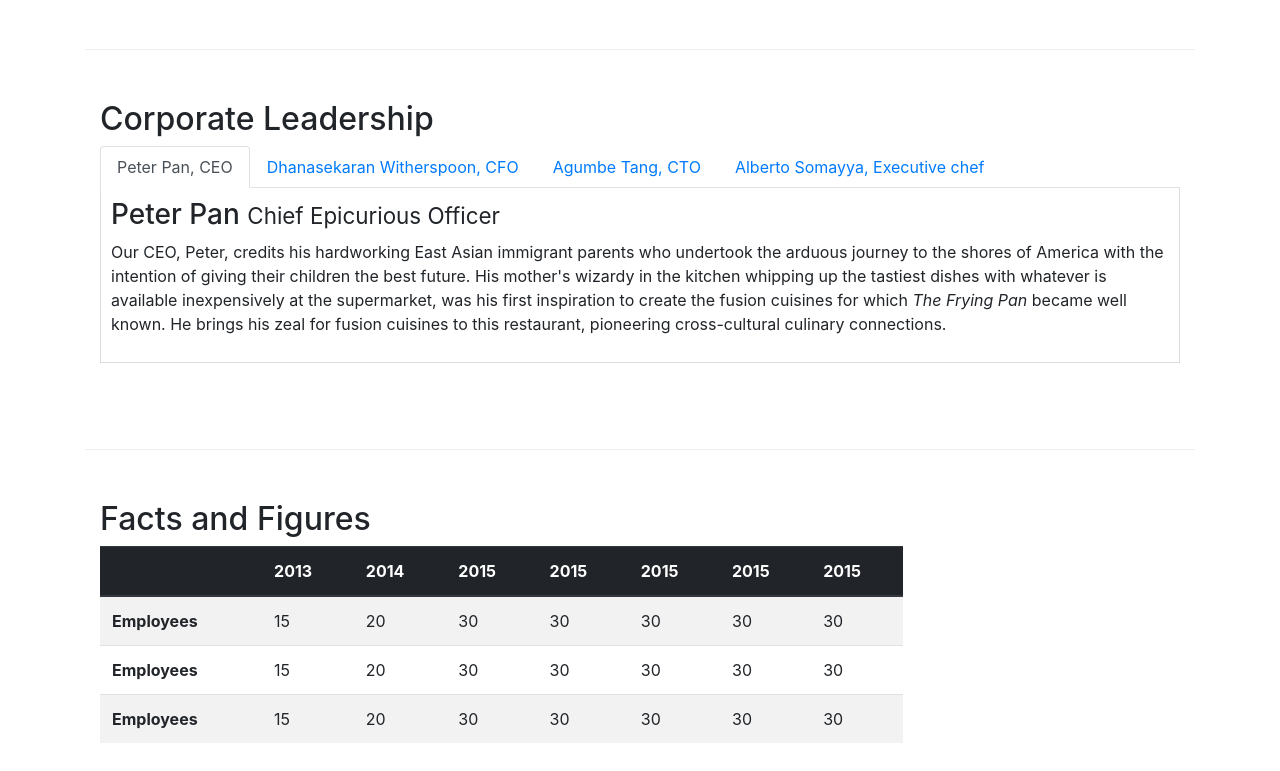
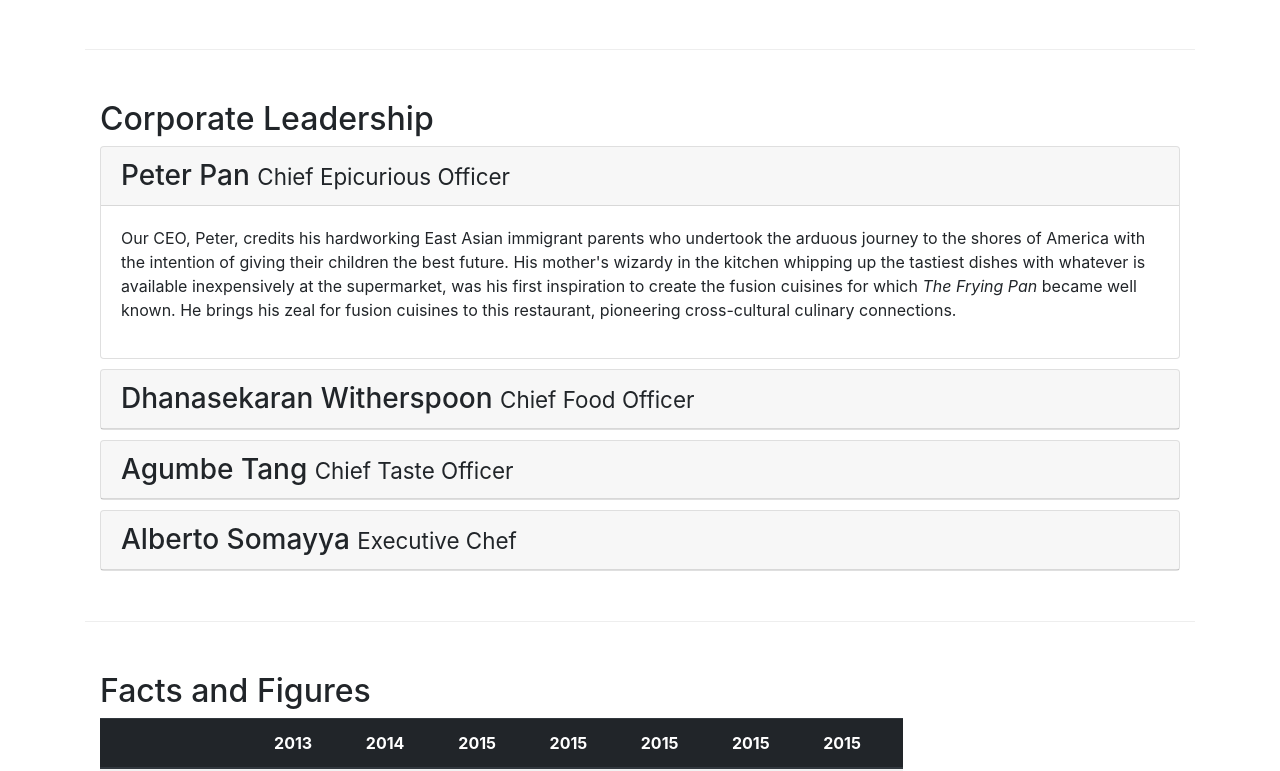
Before and after one commit to nakul07/Course2, a website: page conFusion/aboutus.html in a window 1280 px wide. Shown: the part 708-1479 px from the top of the page. Drawn offline with nearby package versions, Linux system fonts and the light colour scheme.

Commit message:
accordion

```diff
--- a/conFusion/aboutus.html
+++ b/conFusion/aboutus.html
@@ -96,49 +96,72 @@
             <div class="col-12">
                 <h2>Corporate Leadership</h2>
 
-                <ul class="nav nav-tabs">
-                    <li class="nav-item">
-                        <a href="#peter" class="nav-link active" role="tab" data-toggle="tab">Peter Pan, CEO</a>
-                    </li>
-                    <li class="nav-item">
-                        <a href="#danny" class="nav-link" role="tab" data-toggle="tab">Dhanasekaran Witherspoon, CFO</a>
-                    </li>
-                    <li class="nav-item">
-                        <a href="#agumbe" class="nav-link" role="tab" data-toggle="tab">Agumbe Tang, CTO</a>
-                    </li>
-                    <li class="nav-item">
-                        <a href="#alberto" class="nav-link" role="tab" data-toggle="tab">Alberto Somayya, Executive chef</a>
-                    </li>
+                <div id="accordion">
+                    <div class="card">
+                        <div class="card-header" id="peterhead" role="tab">
+                            <h3 class="mb-0">
+                                <a data-toggle="collapse" data-target="#peter">
+                                    Peter Pan <small>Chief Epicurious Officer</small>
+                                </a>
+                            </h3>
 
-                </ul>
-
-                <div class="tab-content">
-                    <div class="tab-pane fade show active" id="peter" role="tabpanel">
-                        <h3>Peter Pan <small>Chief Epicurious Officer</small></h3>
+                        </div>
+                        <div class="collapse show" id="peter" data-parent="#accordion" role="tabpanel">
+                            <div class="card-body">
                                 <p class="d-none d-sm-block">Our CEO, Peter, credits his hardworking East Asian immigrant parents who undertook the arduous journey to the shores of America with the intention of giving their children the best future. His mother's wizardy in the kitchen whipping up the tastiest dishes with whatever is available inexpensively at the supermarket, was his first inspiration to create the fusion cuisines for which <em>The Frying Pan</em> became well known. He brings his zeal for fusion cuisines to this restaurant, pioneering cross-cultural culinary connections.</p>
 
                             </div>
 
+                        </div>
+                    </div>
 
-                    <div class="tab-pane fade" id="danny" role="tabpanel">
-                        <h3>Dhanasekaran Witherspoon <small>Chief Food Officer</small></h3>
-                        <p class="d-none d-sm-block">Our CFO, Danny, as he is affectionately referred to by his colleagues, comes from a long established family tradition in farming and produce. His experiences growing up on a farm in the Australian outback gave him great appreciation for varieties of food sources. As he puts it in his own words, <em>Everything that runs, wins, and everything that stays, pays!</em></p>
+                    <div class="card mt-10">
+                        <div class="card-header" id="dannyhead" role="tab">
+                            <h3 class="mb-0">
+                                <a data-toggle="collapse" data-target="#danny">
+                                    Dhanasekaran Witherspoon <small>Chief Food Officer</small>
+                                </a>
+                            </h3>
 
                         </div>
+                        <div class="collapse" id="danny" data-parent="#accordion" role="tabpanel">
+                            <div class="card-body">
+                                <p class="d-none d-sm-block">Our CFO, Danny, as he is affectionately referred to by his colleagues, comes from a long established family tradition in farming and produce. His experiences growing up on a farm in the Australian outback gave him great appreciation for varieties of food sources. As he puts it in his own words, <em>Everything that runs, wins, and everything that stays, pays!</em></p>
+                            </div>
 
-
-                    <div class="tab-pane fade" id="agumbe" role="tabpanel">
-                        <h3>Agumbe Tang <small>Chief Taste Officer</small></h3>
+                        </div>
+                    </div>
+                    <div class="card mt-10">
+                        <div class="card-header" id="agumbehead" role="tab">
+                            <h3 class="mb-0">
+                               <a data-toggle="collapse" data-target="#agumbe">
+                                   Agumbe Tang <small>Chief Taste Officer</small>
+                                </a>
+                            </h3>
+                        </div>
+                        <div class="collapse" id="agumbe" data-parent="#accordion" role="tabpanel">
+                            <div class="card-body">
                                 <p class="d-none d-sm-block">Blessed with the most discerning gustatory sense, Agumbe, our CTO, personally ensures that every dish that we serve meets his exacting tastes. Our chefs dread the tongue lashing that ensues if their dish does not meet his exacting standards. He lives by his motto, <em>You click only if you survive my lick.</em></p>
 
                             </div>
-
-
-                    <div class="tab-pane face" id="alberto" role="tabpanel">
-                        <h3>Alberto Somayya <small>Executive Chef</small></h3>
+                        </div>
+                    </div>
+                    <div class="card mt-10">
+                        <div class="card-header" id="albertohead" role="tab">
+                            <h3 class="mb-0">
+                                <a data-toggle="collapse" data-target="#alberto">
+                                    Alberto Somayya <small>Executive Chef</small>
+                                </a>
+                                </h3>
+                        </div>
+                        <div class="collapse" id="alberto" data-parent="#accordion" role="tabpanel">
+                            <div class="card-body">
                                 <p class="d-none d-sm-block">Award winning three-star Michelin chef with wide International experience having worked closely with whos-who in the culinary world, he specializes in creating mouthwatering Indo-Italian fusion experiences. He says, <em>Put together the cuisines from the two craziest cultures, and you get a winning hit! Amma Mia!</em></p>
 
                             </div>
+                        </div>
+                    </div>
+
                 </div>
          </div>
        </div>
```
Lines whose indentation alone changed are shown as unchanged.
